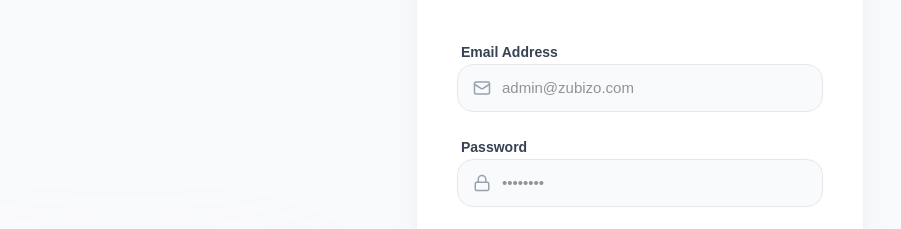
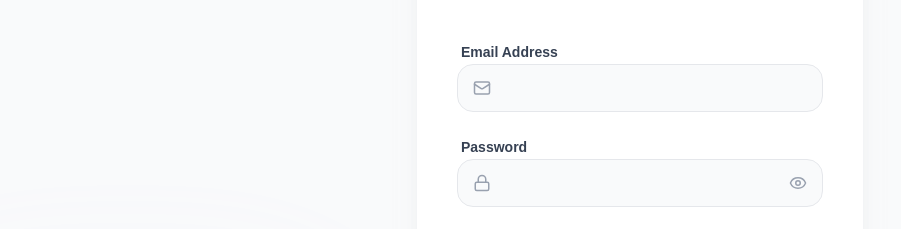
Before and after one commit to Aafrin-Aaysha/zubizo-website, a Next.js app: page /admin/login in a window 1280 px wide. Shown: the part 279-508 px from the top of the page, without its empty margins (0-901 px from the left). Built offline with nearby package versions, Linux system fonts and the light colour scheme; no server answers; a web font is replaced by a local one.

Commit message:
Admin: Refine login UI (remove placeholders, add password toggle)

```diff
--- /dev/null
+++ b/scripts/seed-admin.mjs
@@ -0,0 +1,50 @@
+import mongoose from 'mongoose';
+import bcrypt from 'bcryptjs';
+
+const MONGODB_URI = "mongodb+srv://Aafrin:Afrose20041979@zubizo.3pyl2.mongodb.net/zubizo?retryWrites=true&w=majority&appName=zubizo";
+
+const AdminSchema = new mongoose.Schema({
+    name: { type: String, default: 'Admin' },
+    email: { type: String, required: true, unique: true },
+    password: { type: String, required: true },
+    role: { type: String, default: 'super-admin' },
+});
+
+const Admin = mongoose.models.Admin || mongoose.model('Admin', AdminSchema);
+
+async function seed() {
+    try {
+        console.log("Connecting to MongoDB...");
+        await mongoose.connect(MONGODB_URI, {
+            serverSelectionTimeoutMS: 5000,
+        });
+
+        const email = "admin@zubizo.com";
+        const password = "zubizo_art_admin";
+
+        const existing = await Admin.findOne({ email });
+        if (existing) {
+            console.log("Admin user already exists.");
+            process.exit(0);
+        }
+
+        const hashedPassword = await bcrypt.hash(password, 12);
+        await Admin.create({
+            email,
+            password: hashedPassword,
+            name: "Zubizo Admin",
+            role: "super-admin"
+        });
+
+        console.log("SUCCESS: Initial admin user created!");
+        console.log("Email: " + email);
+        console.log("You can now log in at zubizoart.com/admin/login");
+
+        process.exit(0);
+    } catch (error) {
+        console.error("Error seeding admin:", error);
+        process.exit(1);
+    }
+}
+
+seed();
--- a/src/app/admin/login/page.tsx
+++ b/src/app/admin/login/page.tsx
@@ -3,12 +3,13 @@
 import React, { useState } from 'react';
 import { useRouter } from 'next/navigation';
 import { motion } from 'framer-motion';
-import { Lock, Mail, Loader2, AlertCircle } from 'lucide-react';
+import { Lock, Mail, Loader2, AlertCircle, Eye, EyeOff } from 'lucide-react';
 import toast, { Toaster } from 'react-hot-toast';
 
 export default function AdminLoginPage() {
     const [email, setEmail] = useState('');
     const [password, setPassword] = useState('');
+    const [showPassword, setShowPassword] = useState(false);
     const [isLoading, setIsLoading] = useState(false);
     const router = useRouter();
 
@@ -74,7 +75,6 @@ export default function AdminLoginPage() {
                                         value={email}
                                         onChange={(e) => setEmail(e.target.value)}
                                         className="w-full pl-11 pr-4 py-3 bg-gray-50 border border-gray-200 rounded-2xl focus:outline-none focus:ring-2 focus:ring-[#ae7fcb]/20 focus:border-[#ae7fcb] transition-all"
-                                        placeholder="admin@zubizo.com"
                                     />
                                 </div>
                             </div>
@@ -86,13 +86,19 @@ export default function AdminLoginPage() {
                                         <Lock size={18} />
                                     </div>
                                     <input
-                                        type="password"
+                                        type={showPassword ? 'text' : 'password'}
                                         required
                                         value={password}
                                         onChange={(e) => setPassword(e.target.value)}
-                                        className="w-full pl-11 pr-4 py-3 bg-gray-50 border border-gray-200 rounded-2xl focus:outline-none focus:ring-2 focus:ring-[#ae7fcb]/20 focus:border-[#ae7fcb] transition-all"
-                                        placeholder="••••••••"
+                                        className="w-full pl-11 pr-12 py-3 bg-gray-50 border border-gray-200 rounded-2xl focus:outline-none focus:ring-2 focus:ring-[#ae7fcb]/20 focus:border-[#ae7fcb] transition-all"
                                     />
+                                    <button
+                                        type="button"
+                                        onClick={() => setShowPassword(!showPassword)}
+                                        className="absolute inset-y-0 right-0 pr-4 flex items-center text-gray-400 hover:text-[#ae7fcb] transition-colors"
+                                    >
+                                        {showPassword ? <EyeOff size={18} /> : <Eye size={18} />}
+                                    </button>
                                 </div>
                             </div>
 
```
